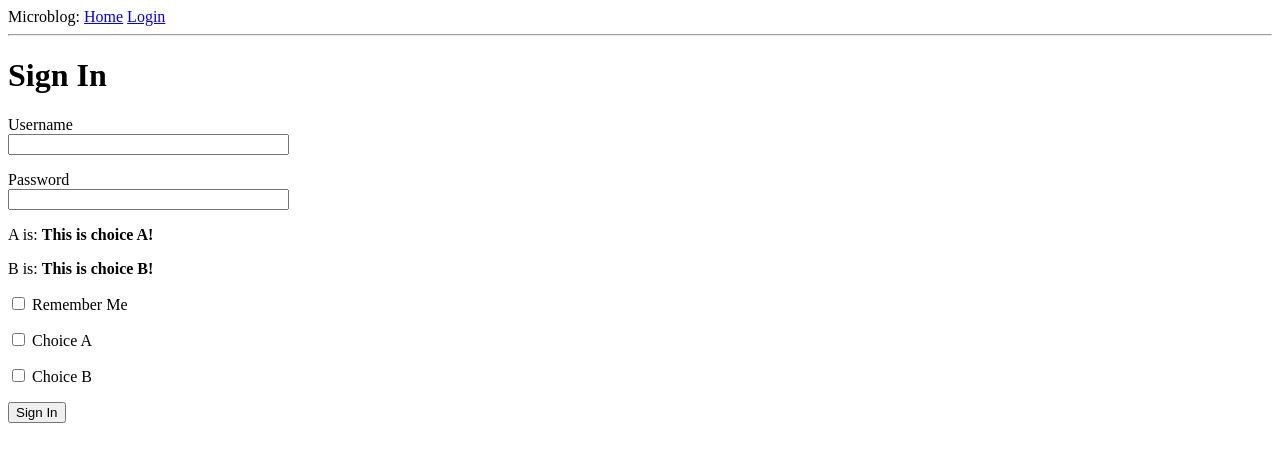
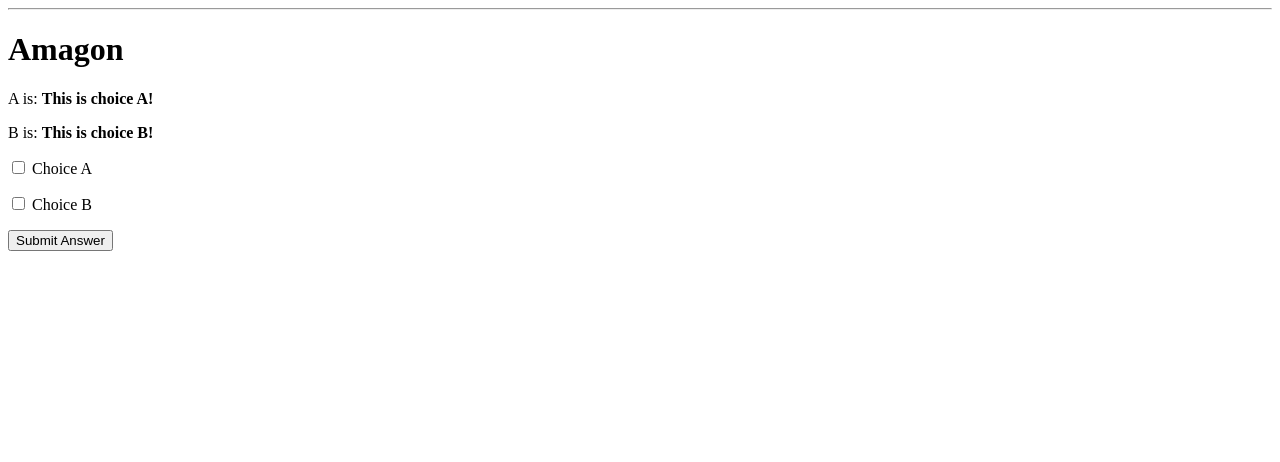
Before and after one commit to emorysmithis/EthicsProject, a Flask app: page /login in a window 1280 px wide. Shown: the top 462 px of the page. Run offline with Flask 2, Linux system fonts and the light colour scheme.

Commit message:
get rid of login stuff

```diff
--- a/flask_test/microblog/app/forms.py
+++ b/flask_test/microblog/app/forms.py
@@ -3,9 +3,6 @@ from wtforms import StringField, PasswordField, BooleanField, SubmitField
 from wtforms.validators import DataRequired
 
 class LoginForm(FlaskForm):
-    username = StringField('Username', validators=[DataRequired()])
-    password = PasswordField('Password', validators=[DataRequired()])
-    remember_me = BooleanField('Remember Me')
     choice_A = BooleanField('Choice A')
     choice_B = BooleanField('Choice B')
-    submit = SubmitField('Sign In')
+    submit = SubmitField('Submit Answer')
--- a/flask_test/microblog/app/routes.py
+++ b/flask_test/microblog/app/routes.py
@@ -15,13 +15,11 @@ def login():
             'body': 'This is choice B!'
         }
     ]
-
-
-
     form = LoginForm()
     if form.validate_on_submit():
-        flash('Login requested for user {}, remember_me={}, choice_A={}, choice_B={}'.format(
-            form.username.data, form.remember_me.data, form.choice_A.data, form.choice_B.data))
-        print("Pressed submit")
-        return redirect('/index')
-    return render_template('login.html', title='Sign In', form=form, posts=posts)
+        flash("You pressed submit")
+        if form.choice_A.data:
+            flash('You selected Choice A')
+        else:
+            flash('You seected Choice B')
+    return render_template('login.html', title='Amagon', form=form, posts=posts)
--- a/flask_test/microblog/app/templates/base.html
+++ b/flask_test/microblog/app/templates/base.html
@@ -7,11 +7,13 @@
         {% endif %}
     </head>
     <body>
+			<!--
     	<div>
         Microblog:
 				<a href="/index">Home</a>
 				<a href="/login">Login</a>
     	</div>
+			-->
        <hr>
         {% with messages = get_flashed_messages() %}
         {% if messages %}
@@ -23,5 +25,6 @@
         {% endif %}
         {% endwith %}
         {% block content %}{% endblock %}
+				<!-- This is an html comment -->
     </body>
 </html>
--- a/flask_test/microblog/app/templates/login.html
+++ b/flask_test/microblog/app/templates/login.html
@@ -1,28 +1,12 @@
 {% extends "base.html" %}
 
 {% block content %}
-    <h1>Sign In</h1>
+    <h1>Amagon</h1>
     <form action="" method="post" novalidate>
         {{ form.hidden_tag() }}
-        <p>
-            {{ form.username.label }}<br>
-            {{ form.username(size=32) }}<br>
-            {% for error in form.username.errors %}
-            <span style="color: red;">[{{ error }}]</span>
-            {% endfor %}
-        </p>
-        <p>
-            {{ form.password.label }}<br>
-            {{ form.password(size=32) }}<br>
-            {% for error in form.password.errors %}
-            <span style="color: red;">[{{ error }}]</span>
-            {% endfor %}
-        </p>
-				{% for post in posts %}
+       	{% for post in posts %}
 					<div><p>{{ post.choice.choice }} is: <b>{{ post.body }}</b></p></div>
 				{% endfor %}
-
-        <p>{{ form.remember_me() }} {{ form.remember_me.label }}</p>
         <p>{{ form.choice_A() }} {{ form.choice_A.label }}</p>
         <p>{{ form.choice_B() }} {{ form.choice_B.label }}</p>
         <p>{{ form.submit() }}</p>
```
